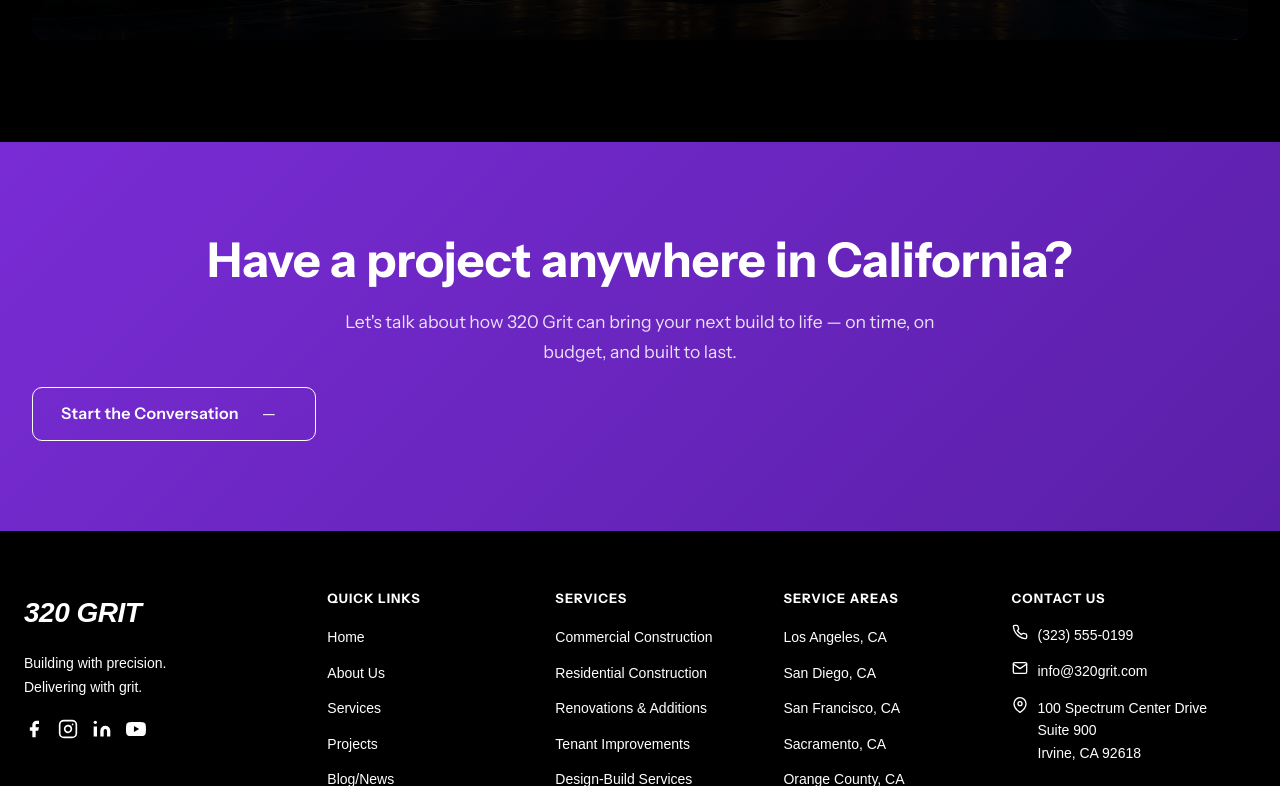
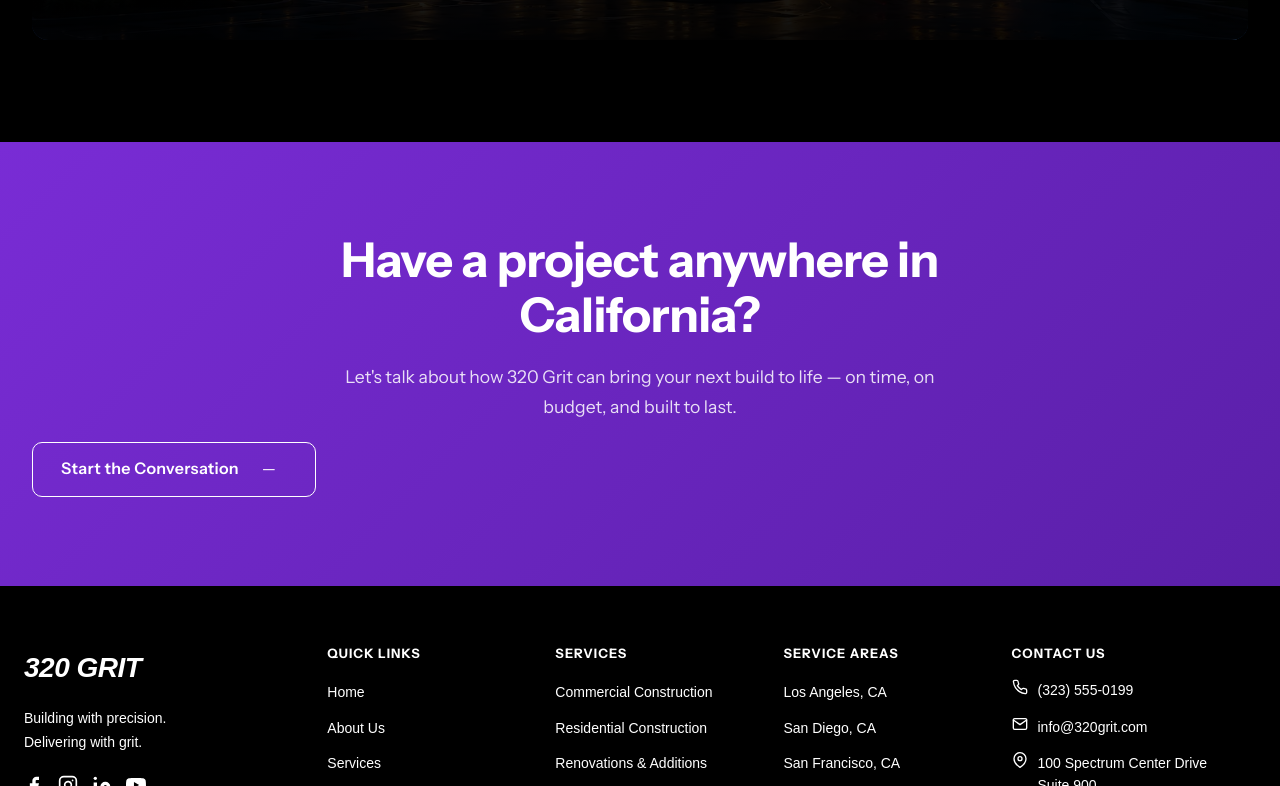
Before and after one commit to TaimoorWajid/website-320grit-angular, an Angular app: page /locations in a window 1280 px wide. Shown: the part 2129-2915 px from the top of the page. Built offline with nearby package versions, Linux system fonts and the light colour scheme.

Commit message:
Locations page: use shared CTA band

```diff
--- a/src/app/features/locations/all-locations/all-locations-page.component.html
+++ b/src/app/features/locations/all-locations/all-locations-page.component.html
@@ -69,15 +69,10 @@
   </div>
 </section>
 
-<section class="loc-cta">
-  <div class="loc-cta__inner" appReveal>
-    <h2 class="loc-cta__title">Have a project anywhere in California?</h2>
-    <p class="loc-cta__text">
-      Let's talk about how 320 Grit can bring your next build to life — on time, on budget, and built to last.
-    </p>
-    <a class="btn-explore loc-cta__btn" routerLink="/contact-us">
-      <span>Start the Conversation</span>
-      <span class="btn-explore-dash" aria-hidden="true">—</span>
-    </a>
-  </div>
-</section>
+<app-cta-band
+  sectionId="loc-cta"
+  title="Have a project anywhere in California?"
+  text="Let's talk about how 320 Grit can bring your next build to life — on time, on budget, and built to last."
+  ctaLabel="Start the Conversation"
+  ctaHref="/contact-us"
+/>
--- a/src/app/features/locations/all-locations/all-locations-page.component.scss
+++ b/src/app/features/locations/all-locations/all-locations-page.component.scss
@@ -275,48 +275,6 @@
 }
 
 /* ---------- CTA band ---------- */
-.loc-cta {
-  background: linear-gradient(135deg, var(--grit-accent-violet) 0%, #5a1fa8 100%);
-  padding: clamp(4rem, 7vw, 6rem) 0;
-}
-
-.loc-cta__inner {
-  max-width: var(--grit-container);
-  margin: 0 auto;
-  padding: 0 2rem;
-  text-align: center;
-  display: flex;
-  flex-direction: column;
-  align-items: center;
-  gap: 1.25rem;
-}
-
-.loc-cta__title {
-  color: #fff;
-  font-size: clamp(1.9rem, 4vw, 3rem);
-  margin: 0;
-  font-weight: 700;
-}
-
-.loc-cta__text {
-  color: rgba(255, 255, 255, 0.85);
-  font-size: 1.1rem;
-  line-height: 1.7;
-  max-width: 40rem;
-  margin: 0;
-}
-
-/* White outline on the violet band (mirrors the process-card override). */
-.loc-cta .btn-explore.loc-cta__btn {
-  border-color: #fff;
-  color: #fff;
-}
-
-.loc-cta .btn-explore.loc-cta__btn:hover {
-  background: rgba(255, 255, 255, 0.14);
-  border-color: #fff;
-}
-
 @media (max-width: 900px) {
   .loc-coverage__inner {
     grid-template-columns: 1fr;
--- a/src/app/features/locations/all-locations/all-locations-page.component.ts
+++ b/src/app/features/locations/all-locations/all-locations-page.component.ts
@@ -2,6 +2,7 @@ import { Component, inject } from '@angular/core';
 import { RouterLink } from '@angular/router';
 import { SeoService } from '../../../core/services/seo.service';
 import { RevealDirective } from '../../../shared/directives/reveal.directive';
+import { CtaBandComponent } from '../../../shared/components/cta-band/cta-band.component';
 
 interface Region {
   name: string;
@@ -11,7 +12,7 @@ interface Region {
 /** Locations index page — where 320 Grit works across California. */
 @Component({
   selector: 'app-all-locations-page',
-  imports: [RouterLink, RevealDirective],
+  imports: [RouterLink, RevealDirective, CtaBandComponent],
   templateUrl: './all-locations-page.component.html',
   styleUrl: './all-locations-page.component.scss',
 })
```
